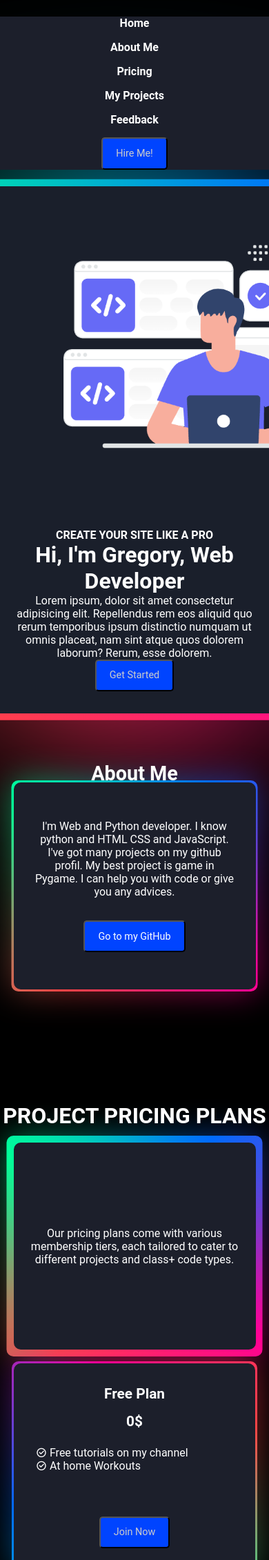
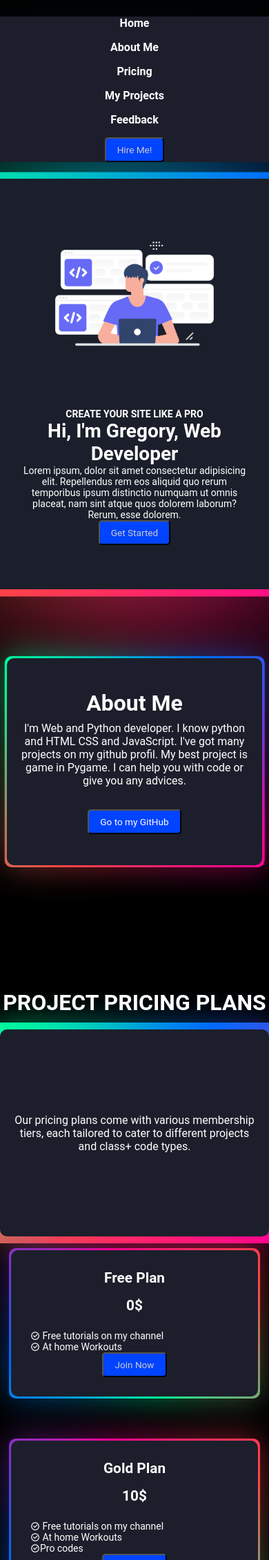
Before and after one commit to Grzegorz-coder-rgb/PersonalPortfolio, a Flask app: page / in a window 390 px wide; the page is wider, and only the part inside the window is pictured. Shown: the top 2261 px of that part at 69% size. Run offline with Flask 3, Linux system fonts and the light colour scheme.

Commit message:
Update style.css

```diff
--- a/static/css/style.css
+++ b/static/css/style.css
@@ -873,6 +873,223 @@ footer .copyright:hover{
     }
 }
 
+/* === MEDIA QUERIES === */
+
+/* Ekrany mniejsze niż 1024px (tablety i małe laptopy) */
+@media (max-width: 1024px) {
+    .container {
+        padding: 4rem 1.5rem;
+    }
+
+    header {
+        grid-template-columns: 1fr;
+        text-align: center;
+    }
+
+    header .image {
+        order: -1;
+        margin-bottom: 2rem;
+    }
+
+    header .image img {
+        margin: auto;
+        max-width: 90%;
+    }
+
+    #about p {
+        width: 90%;
+        margin: 0 auto;
+        font-size: 1.3rem;
+    }
+
+    .card-1 {
+        width: 90%;
+        max-width: 500px;
+        padding: 20px 30px;
+    }
+
+    .card-1 h1 {
+        font-size: 2.5rem;
+        position: relative; /* uniknięcie problemów z absolutnym */
+        top: auto;
+        margin-bottom: 1rem;
+    }
+
+    .offers {
+        width: 95%;
+        flex-direction: column;
+        height: auto;
+        gap: 2rem;
+    }
+
+    .card {
+        width: 80%;
+        max-width: 350px;
+        height: auto;
+        min-height: 350px;
+        margin-bottom: 2rem;
+    }
+
+    .sub-header {
+        width: 90%;
+        max-width: 550px;
+        margin: 30px auto;
+        left: auto;
+        padding: 1.5em;
+        font-size: 1.3rem;
+    }
+
+    .feedback {
+        padding: 80px 20px;
+    }
+
+    .feedback .review {
+        font-size: 2.5rem;
+    }
+
+    .feedback .customers-feedback {
+        font-size: 1.8rem;
+    }
+
+    .feedback .customers {
+        flex-direction: column;
+        align-items: center;
+    }
+
+    .feedback .customers .item {
+        width: 100%;
+        max-width: 400px;
+    }
+}
+
+/* Ekrany mniejsze niż 768px (smartfony w orientacji pionowej) */
+@media (max-width: 768px) {
+    nav ul {
+        flex-direction: column;
+        gap: 1rem;
+        margin: 1.5rem 0;
+    }
+
+    nav ul li a {
+        font-size: 1.2rem !important;
+    }
+
+    .btn {
+        font-size: 0.9rem;
+        padding: 0.75rem 1.25rem;
+    }
+
+    header {
+        padding-top: 1rem;
+        gap: 1rem;
+    }
+
+    #about p {
+        font-size: 1.1rem;
+        width: 95%;
+    }
+
+    .card-1, .sub-header {
+        width: 95%;
+        padding: 15px 20px;
+    }
+
+    .sub-header {
+        font-size: 1.1rem;
+    }
+
+    .offers {
+        width: 100%;
+        padding: 0 1rem;
+    }
+
+    .card {
+        width: 100%;
+        max-width: none;
+        height: auto;
+        min-height: unset;
+    }
+
+    .projects {
+        height: auto;
+        padding: 1rem;
+    }
+
+    .projects .project-grid .project-item {
+        width: 100%;
+        height: auto;
+    }
+
+    .feedback {
+        padding: 50px 15px;
+    }
+
+    .feedback .review {
+        font-size: 2rem;
+    }
+
+    .feedback .customers-feedback {
+        font-size: 1.5rem;
+    }
+
+    .feedback .customers .item {
+        width: 100%;
+        max-width: none;
+        padding: 20px;
+    }
+}
+
+/* Ekrany bardzo małe, poniżej 480px (smartfony małe) */
+@media (max-width: 480px) {
+    body {
+        font-size: 14px;
+    }
+
+    nav ul li a {
+        font-size: 1rem !important;
+    }
+
+    .btn {
+        font-size: 0.85rem;
+        padding: 0.5rem 1rem;
+    }
+
+    .header {
+        font-size: 2rem;
+        padding-top: 5rem;
+    }
+
+    #about p {
+        font-size: 1rem;
+        width: 100%;
+    }
+
+    .card-1 h1 {
+        font-size: 2rem;
+        top: auto;
+        margin-bottom: 0.5rem;
+    }
+
+    .sub-header {
+        padding: 1rem;
+        font-size: 1rem;
+        width: 100%;
+        margin: 20px auto;
+    }
+
+    .projects .project-grid .project-item {
+        padding: 1rem;
+    }
+
+    .feedback .review {
+        font-size: 1.5rem;
+    }
+
+    .feedback .customers-feedback {
+        font-size: 1.2rem;
+    }
+}
+
 @property --angle{
   syntax: "<angle>";
   initial-value: 0deg;
```
